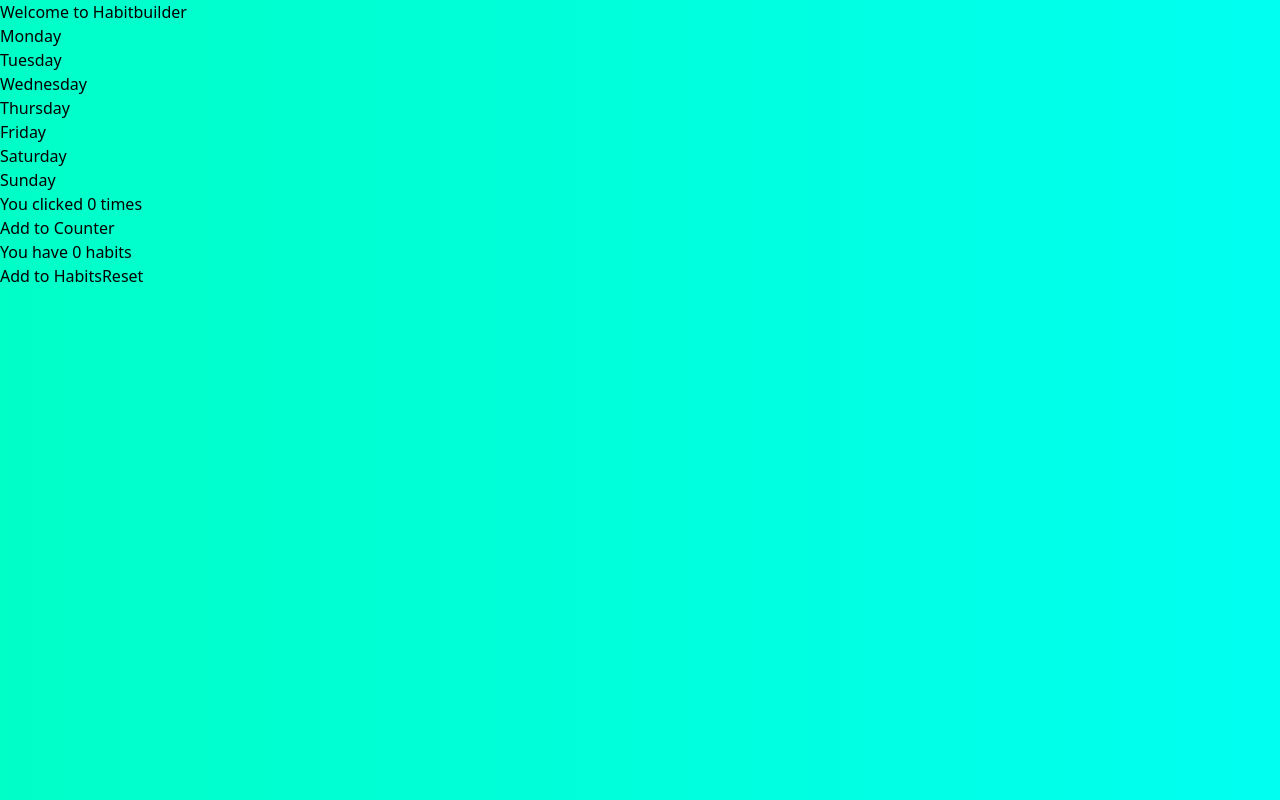
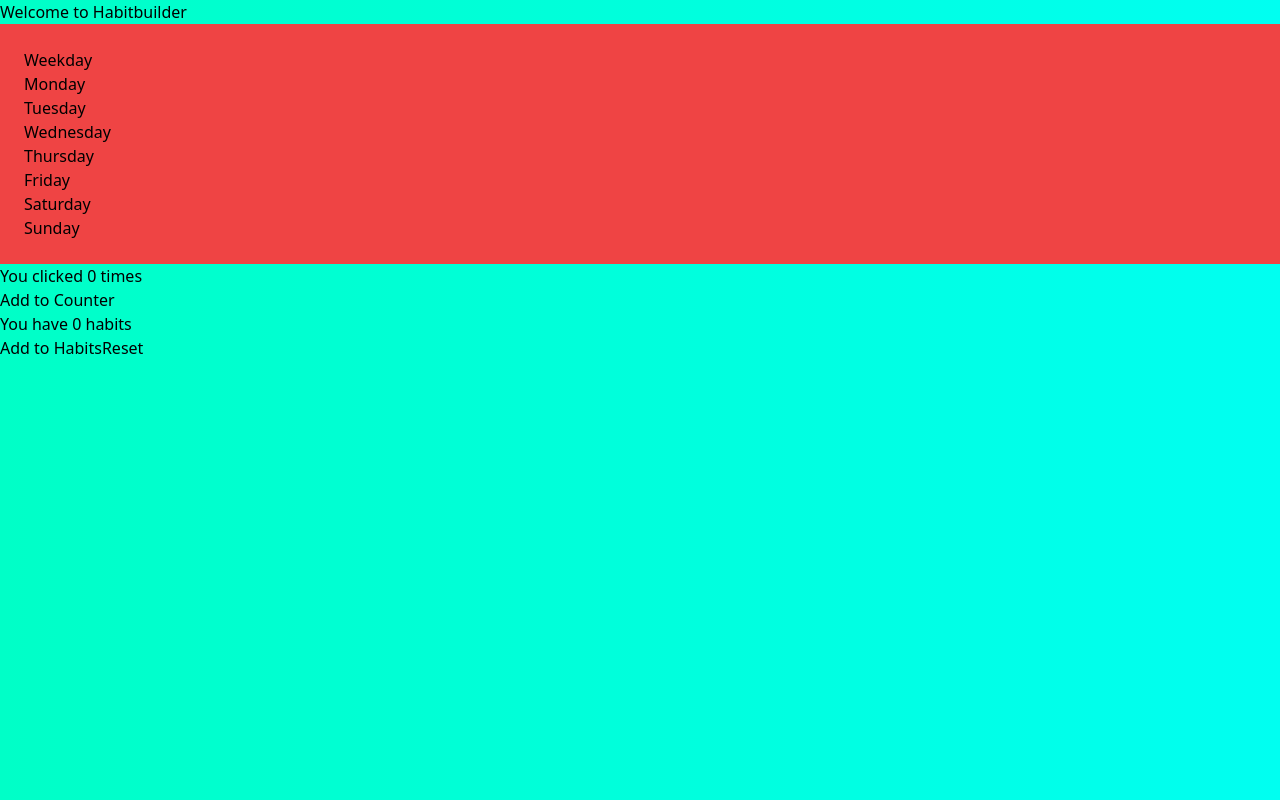
Before and after one commit to robonafisi/react-testing, a React (Create React App) app: page / in a window 1280 px wide. Built offline with nearby package versions, Linux system fonts and the light colour scheme.

Commit message:
Formatting the days navbar

```diff
--- a/src/App.js
+++ b/src/App.js
@@ -19,8 +19,12 @@ function App() {
                 <style>{'body { background: rgb(0,255,199); background: linear-gradient(90deg, rgba(0,255,199,1) 0%, rgba(0,255,241,1) 100%);}'}</style>
       </Helmet>
 
+      <div>
       <h1>Welcome to Habitbuilder</h1>
-      <div>
+      </div>
+
+      <div className="relative container bg-red-500 mx-auto p-6">
+        <h2>Weekday</h2>
         <p>Monday</p>
         <p>Tuesday</p>
         <p>Wednesday</p>
```
